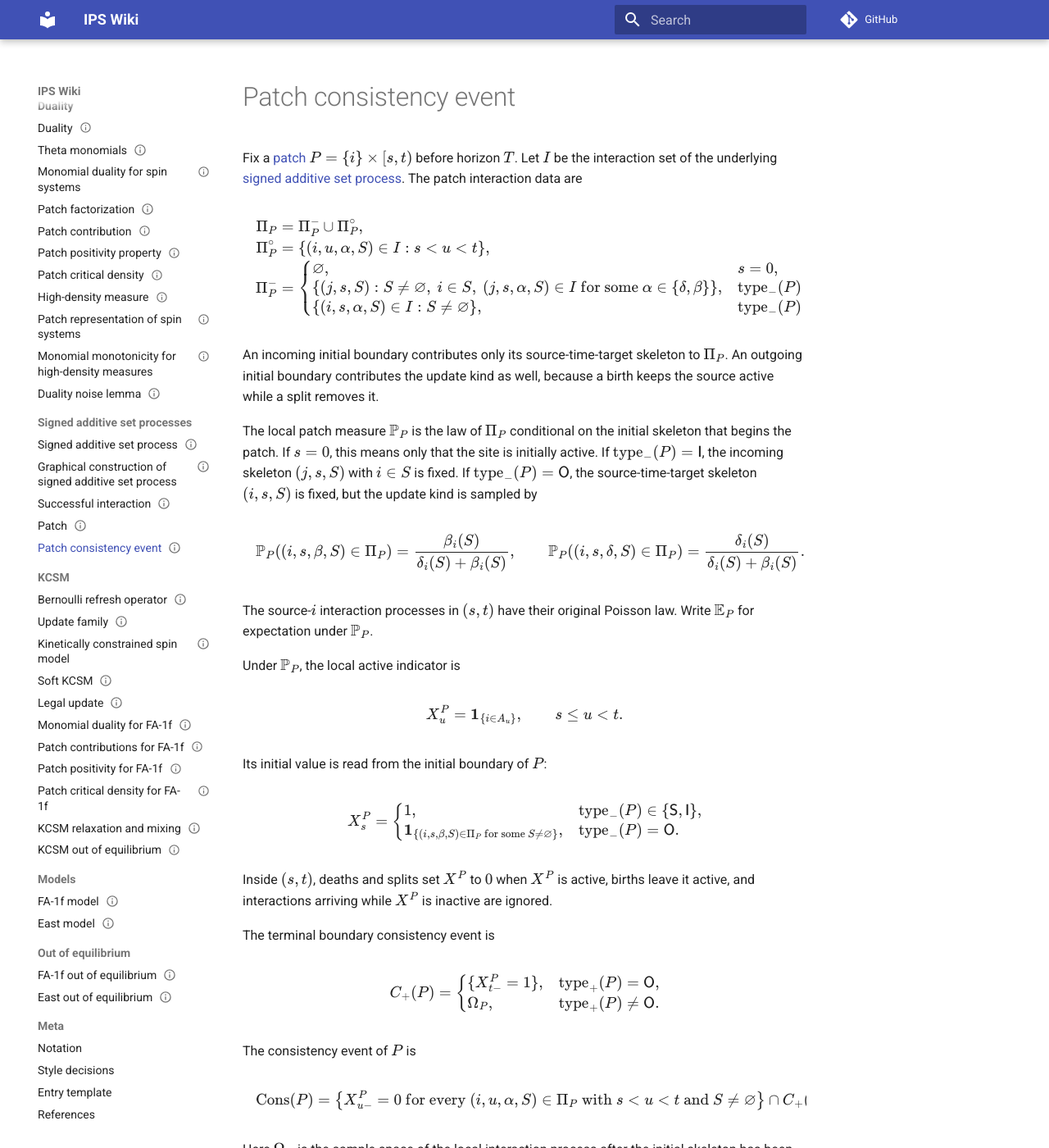
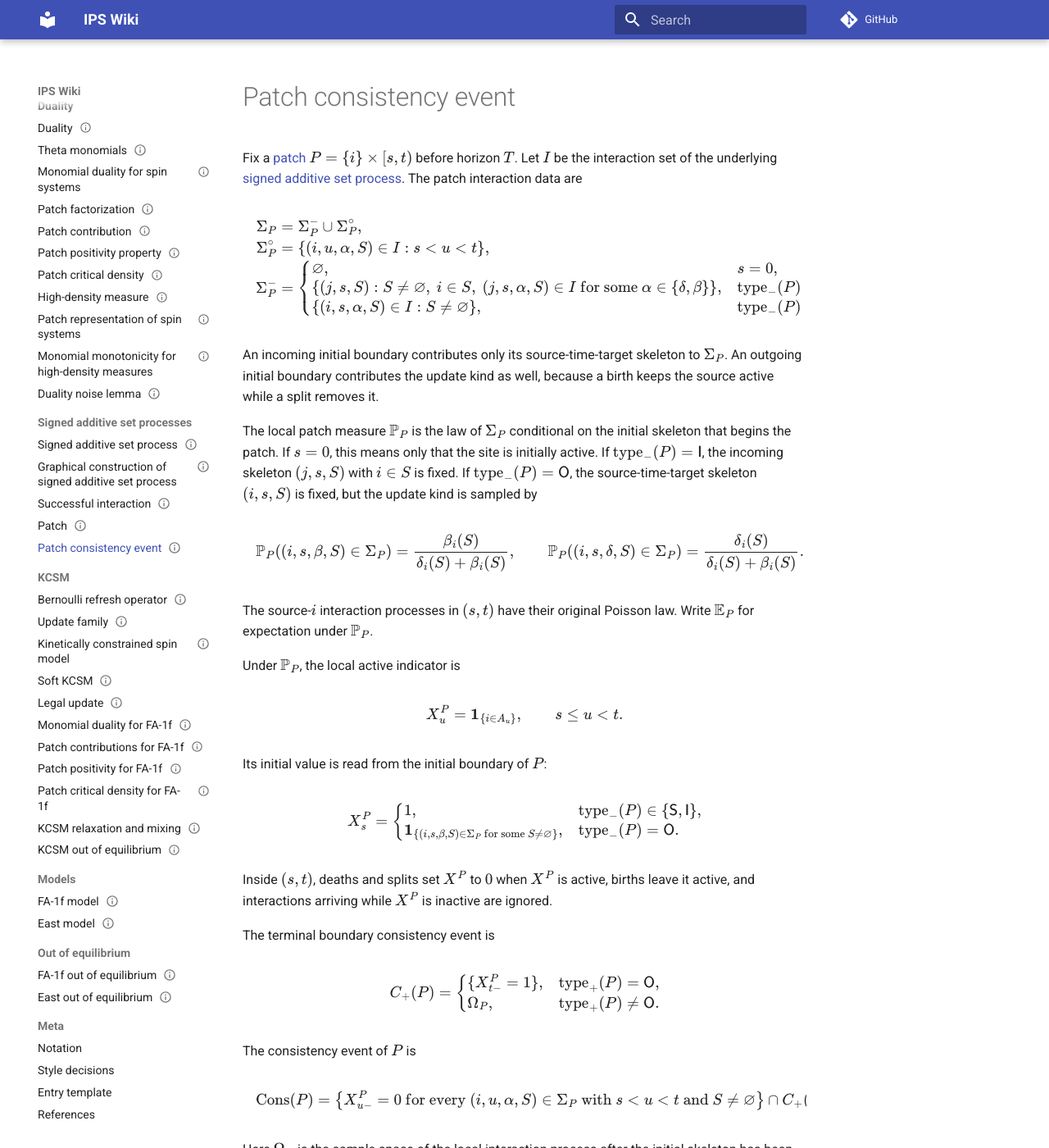
Before and after one commit to maciejgluchowski86-beep/ips-wiki, an MkDocs documentation site: the page built from docs/entries/patch-consistency-event.md, in a window 1280 px wide and 1400 px high. Shown: the whole window at 82% size. Built offline with MkDocs 1.6.1 and Material for MkDocs 9.7.7, drawn with Linux system fonts in a browser that asks for light colours; comment, search, counter and statistics services are not loaded.

Commit message:
Rename patch data notation to Sigma

```diff
--- a/docs/entries/patch-consistency-event.md
+++ b/docs/entries/patch-consistency-event.md
@@ -14,13 +14,13 @@ Fix a [patch](patch.md) \(P=\{i\}\times[s,t)\) before horizon \(T\). Let \(I\) b
 
 $$
 \begin{aligned}
-\Pi_P&=\Pi_P^-\cup\Pi_P^\circ,
+\Sigma_P&=\Sigma_P^-\cup\Sigma_P^\circ,
 \\
-\Pi_P^\circ
+\Sigma_P^\circ
 &=
 \{(i,u,\alpha,S)\in I:s<u<t\},
 \\
-\Pi_P^-
+\Sigma_P^-
 &=
 \begin{cases}
 \vn, & s=0,\\
@@ -32,16 +32,16 @@ $$
 \end{aligned}
 $$
 
-An incoming initial boundary contributes only its source-time-target skeleton to \(\Pi_P\). An outgoing initial boundary contributes the update kind as well, because a birth keeps the source active while a split removes it.
+An incoming initial boundary contributes only its source-time-target skeleton to \(\Sigma_P\). An outgoing initial boundary contributes the update kind as well, because a birth keeps the source active while a split removes it.
 
-The local patch measure \(\mathbb P_P\) is the law of \(\Pi_P\) conditional on the initial skeleton that begins the patch. If \(s=0\), this means only that the site is initially active. If \(\operatorname{type}_-(P)=\mathsf I\), the incoming skeleton \((j,s,S)\) with \(i\in S\) is fixed. If \(\operatorname{type}_-(P)=\mathsf O\), the source-time-target skeleton \((i,s,S)\) is fixed, but the update kind is sampled by
+The local patch measure \(\mathbb P_P\) is the law of \(\Sigma_P\) conditional on the initial skeleton that begins the patch. If \(s=0\), this means only that the site is initially active. If \(\operatorname{type}_-(P)=\mathsf I\), the incoming skeleton \((j,s,S)\) with \(i\in S\) is fixed. If \(\operatorname{type}_-(P)=\mathsf O\), the source-time-target skeleton \((i,s,S)\) is fixed, but the update kind is sampled by
 
 $$
-\mathbb P_P((i,s,\beta,S)\in\Pi_P)
+\mathbb P_P((i,s,\beta,S)\in\Sigma_P)
 =
 \frac{\beta_i(S)}{\delta_i(S)+\beta_i(S)},
 \qquad
-\mathbb P_P((i,s,\delta,S)\in\Pi_P)
+\mathbb P_P((i,s,\delta,S)\in\Sigma_P)
 =
 \frac{\delta_i(S)}{\delta_i(S)+\beta_i(S)}.
 $$
@@ -62,7 +62,7 @@ X^P_s
 =
 \begin{cases}
 1, & \operatorname{type}_-(P)\in\{\mathsf S,\mathsf I\},\\
-\mathbf 1_{\{(i,s,\beta,S)\in\Pi_P\text{ for some }S\ne\vn\}}, & \operatorname{type}_-(P)=\mathsf O.
+\mathbf 1_{\{(i,s,\beta,S)\in\Sigma_P\text{ for some }S\ne\vn\}}, & \operatorname{type}_-(P)=\mathsf O.
 \end{cases}
 $$
 
@@ -86,7 +86,7 @@ $$
 =
 \left\{
 X^P_{u-}=0
-\text{ for every }(i,u,\alpha,S)\in\Pi_P\text{ with }s<u<t\text{ and }S\ne\vn
+\text{ for every }(i,u,\alpha,S)\in\Sigma_P\text{ with }s<u<t\text{ and }S\ne\vn
 \right\}
 \cap C_+(P).
 $$
```
